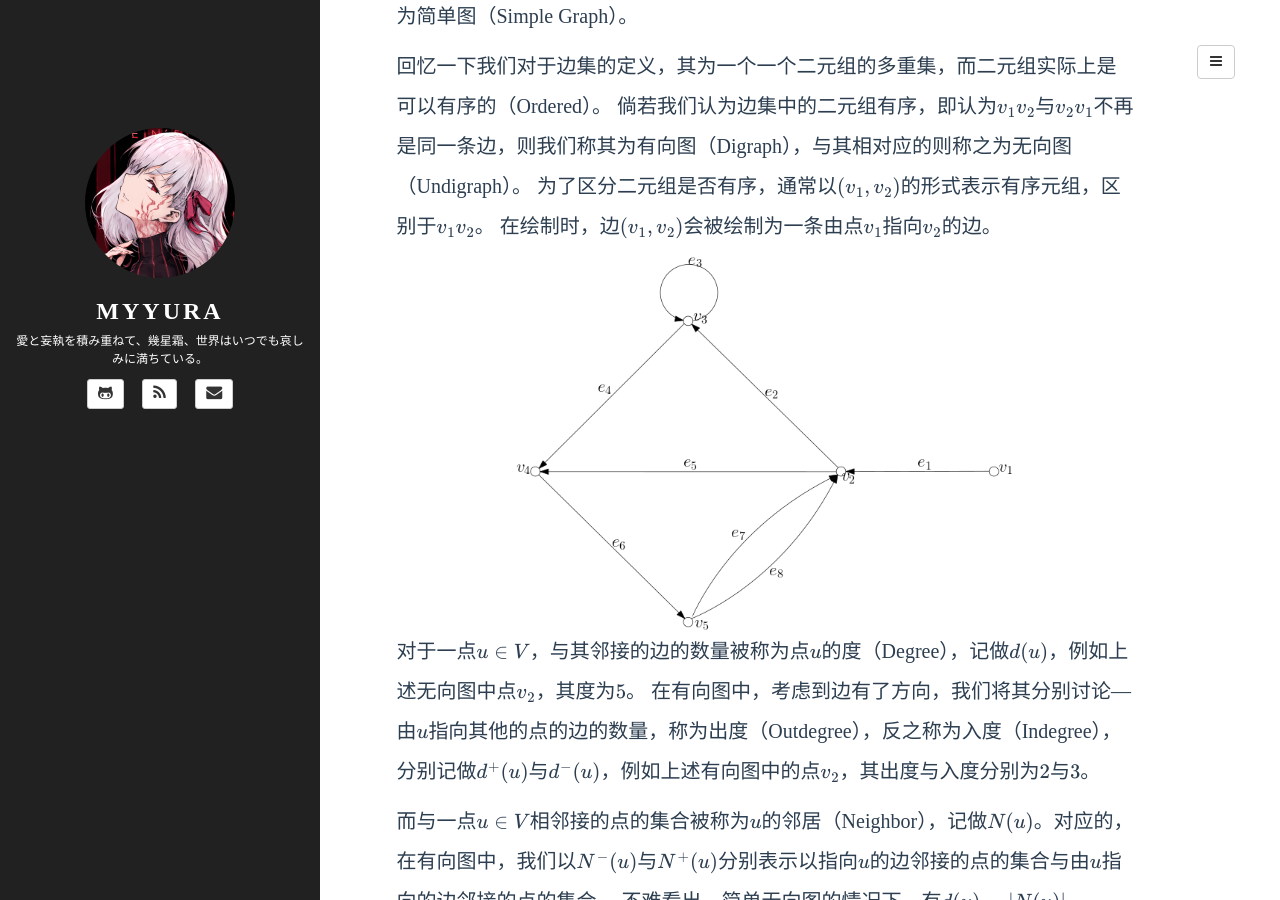
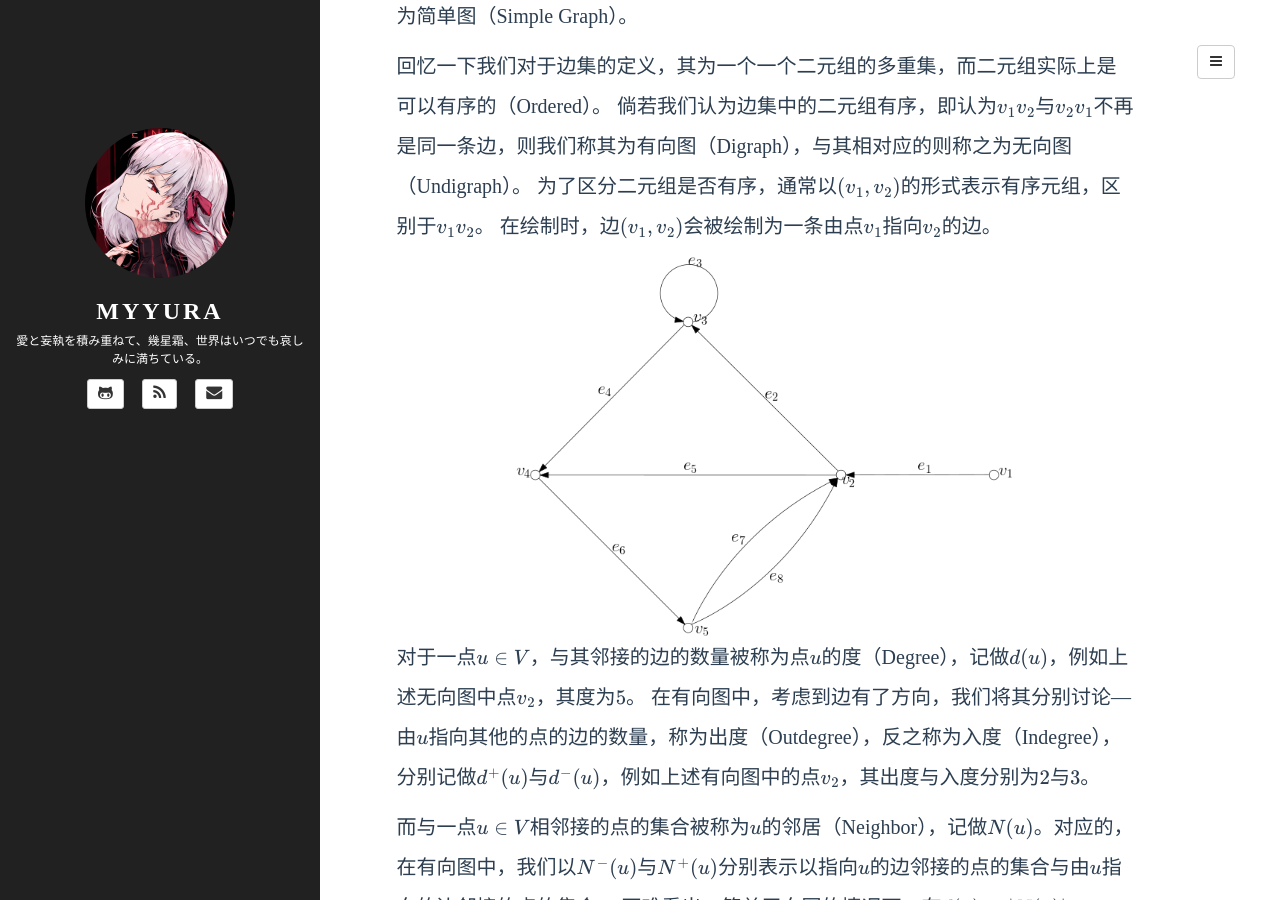
Before and after one commit to Myyura/myyura.github.io, a Jekyll site: the page built from _posts/math_algorithm/2020-8-1-graph-theory-1.md, in a window 1280 px wide and 900 px high, scrolled down 1487 px. Built offline with Jekyll 4.4.1, drawn with Linux system fonts in a browser that asks for light colours; formulas are drawn with MathJax 3; a script that is not in the unit is left out; comment, search, counter and statistics services are not loaded.

Commit message:
Change picture size

```diff
--- a/_posts/math_algorithm/2020-8-1-graph-theory-1.md
+++ b/_posts/math_algorithm/2020-8-1-graph-theory-1.md
@@ -47,7 +47,7 @@
 在绘制时，边$(v_1, v_2)$会被绘制为一条由点$v_1$指向$v_2$的边。
 
 <figure style="text-align:center;">
-  <img src="{{ site.BASE_PATH }}/assets/images/graph_theory_1_2.png" width="500" height="375" alt="1"/>
+  <img src="{{ site.BASE_PATH }}/assets/images/graph_theory_1_2.png" width="500" alt="1"/>
 </figure>
 
 对于一点$u \in V$，与其邻接的边的数量被称为点$u$的度（Degree），记做$d(u)$，例如上述无向图中点$v_2$，其度为$5$。
@@ -65,7 +65,7 @@
 就像下面这样，
 
 <figure style="text-align:center;">
-  <img src="{{ site.BASE_PATH }}/assets/images/graph_theory_1_3.png" width="200" height="250" alt="1"/>
+  <img src="{{ site.BASE_PATH }}/assets/images/graph_theory_1_3.png" width="150" alt="1"/>
 </figure>
 
 则我们把这样的图称为二分图（Bipartite Graph），通常也会记做$G = ((X, Y), E)$。
@@ -113,7 +113,7 @@
 上面例子中所提到的$G$很显然是连通图，倘若我们从中去掉边$e_2, e_5$与$e_6$，如下图所示，则为不连通图。
 
 <figure style="text-align:center;">
-  <img src="{{ site.BASE_PATH }}/assets/images/graph_theory_1_4.png" width="500" height="375" alt="1"/>
+  <img src="{{ site.BASE_PATH }}/assets/images/graph_theory_1_4.png" width="500" alt="1"/>
 </figure>
 
 对于一个不连通图$G$来说，其中一定存在若干连通部分（如上图中的左上右下），每个部分为该不连通图的子图，且该部分无法通过加入一条图$G$中的边使其成为一个更大的$G$的连通子图。
@@ -125,7 +125,7 @@
 接下来我们介绍图同构（Graph isomorphism），观察下面这张图，我们将其记做$H = (V_H, E_H)$,
 
 <figure style="text-align:center;">
-  <img src="{{ site.BASE_PATH }}/assets/images/graph_theory_1_5.png" width="500" height="375" alt="1"/>
+  <img src="{{ site.BASE_PATH }}/assets/images/graph_theory_1_5.png" width="500" alt="1"/>
 </figure>
 
 他与我们最开始介绍的图例$G = (V, E)$一样，拥有$5$个点，$8$条边。
```
